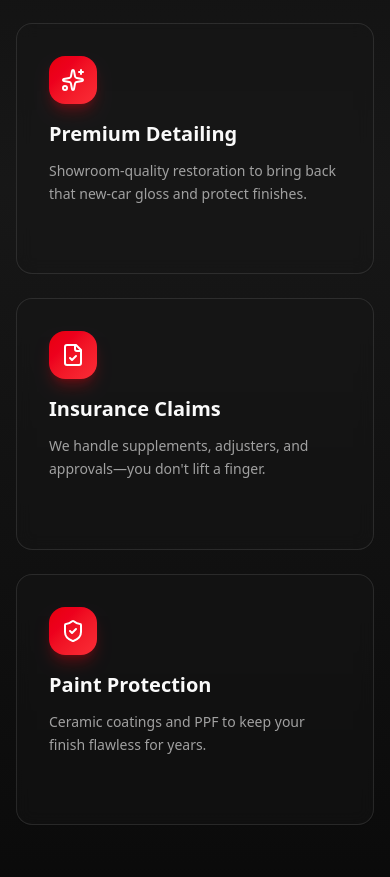
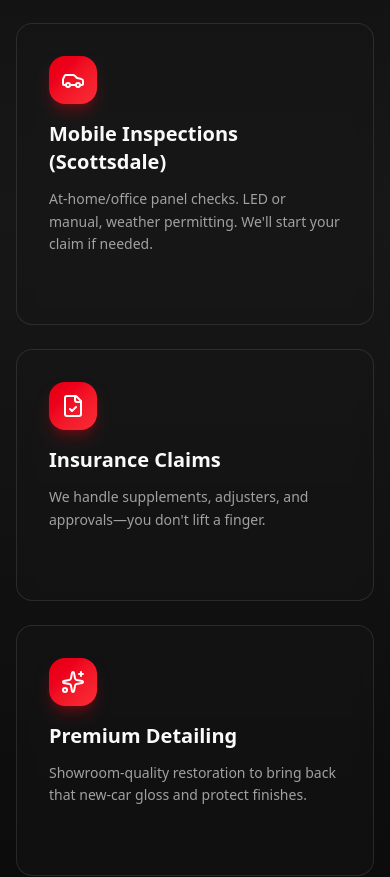
Before and after one commit to braddd85/scottsdale-hail-detail, a Next.js app: page / in a window 390 px wide. Shown: the part 1847-2724 px from the top of the page. Built offline with nearby package versions, Linux system fonts and the light colour scheme; no server answers.

Commit message:
services: add mobile inspections card as 2nd service, replace paint protection

```diff
--- a/components/services-premium.tsx
+++ b/components/services-premium.tsx
@@ -1,4 +1,4 @@
-import { Wrench, ShieldCheck, FileCheck, Sparkles } from "lucide-react";
+import { Wrench, ShieldCheck, FileCheck, Sparkles, Car } from "lucide-react";
 import Link from "next/link";
 
 const services = [
@@ -9,10 +9,10 @@ const services = [
     href: "/services/hail-damage-repair",
   },
   {
-    title: "Premium Detailing",
-    desc: "Showroom-quality restoration to bring back that new-car gloss and protect finishes.",
-    icon: Sparkles,
-    href: "/services",
+    title: "Mobile Inspections (Scottsdale)",
+    desc: "At-home/office panel checks. LED or manual, weather permitting. We'll start your claim if needed.",
+    icon: Car,
+    href: "/contact",
   },
   {
     title: "Insurance Claims",
@@ -21,9 +21,9 @@ const services = [
     href: "/services",
   },
   {
-    title: "Paint Protection",
-    desc: "Ceramic coatings and PPF to keep your finish flawless for years.",
-    icon: ShieldCheck,
+    title: "Premium Detailing",
+    desc: "Showroom-quality restoration to bring back that new-car gloss and protect finishes.",
+    icon: Sparkles,
     href: "/services",
   },
 ];
```
